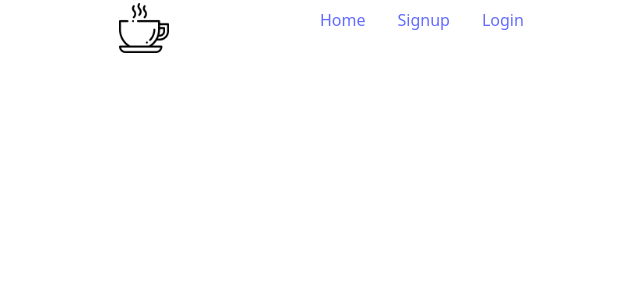
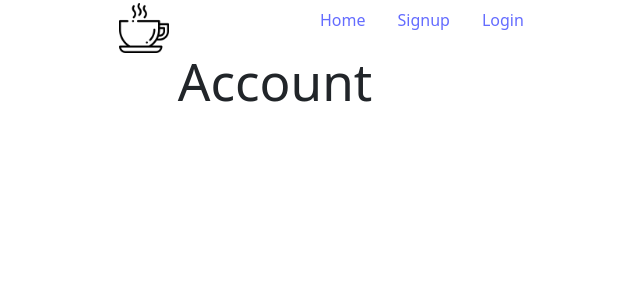
Before and after one commit to AndreaGonzato/express-web-app, a Vue app in the folder frontend/: page /account in a window 1280 px wide. Before the commit this address had no page. Shown: the top 300 px of the page, without its empty margins (365-1005 px from the left). Built offline with nearby package versions, Linux system fonts and the light colour scheme.

Commit message:
add account vie page

```diff
--- a/frontend/src/App.vue
+++ b/frontend/src/App.vue
@@ -1,5 +1,5 @@
 <template>
-  <TheNavigation v-bind:user-logged="this.showAccount"></TheNavigation>
+  <TheNavigation v-bind:user-logged="this.userLogged"></TheNavigation>
 
   <div class="container">
     <routerView @message="handleMessage"></routerView>
--- a/frontend/src/components/TheNavigation.vue
+++ b/frontend/src/components/TheNavigation.vue
@@ -17,6 +17,14 @@
 
       <span v-if="!userLogged">
         <router-link to="/login">Login</router-link>
+      </span>
+
+      <span v-if="userLogged">
+        <router-link to="/feed">Feed</router-link>
+      </span>
+
+      <span v-if="userLogged">
+        <router-link to="/account">Account</router-link>
       </span>
     </div>
   </div>
--- a/frontend/src/router/index.js
+++ b/frontend/src/router/index.js
@@ -19,6 +19,11 @@ const routes = [
     name: "Feed",
     component: () => import("@/views/Feed.vue"),
   },
+  {
+    path: "/account",
+    name: "Account",
+    component: () => import("@/views/Account.vue"),
+  },
 ];
 
 
--- /dev/null
+++ b/frontend/src/views/Account.vue
@@ -0,0 +1,11 @@
+<template>
+    <div class="all">
+        <h1>Account</h1>
+    </div>
+</template>
+
+<style scoped>
+.all{
+    text-align: center;
+}
+</style>
```
